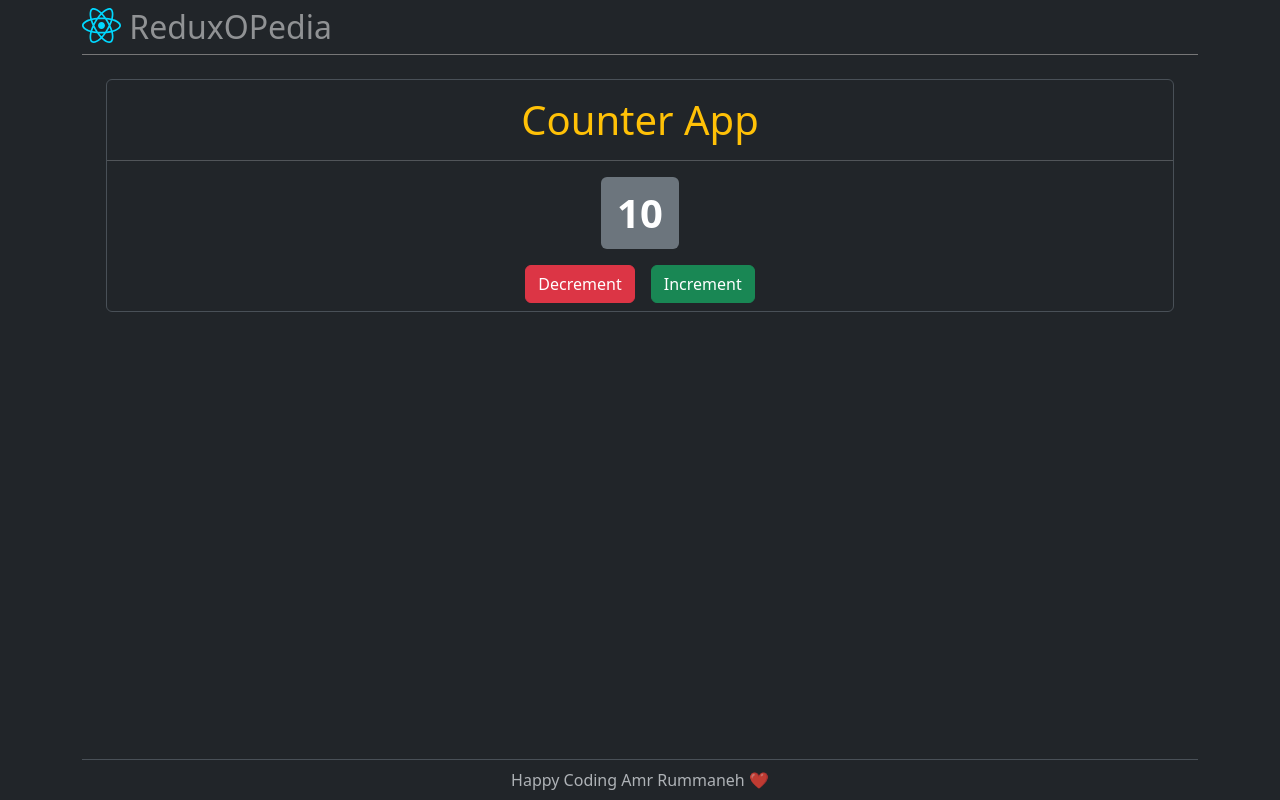
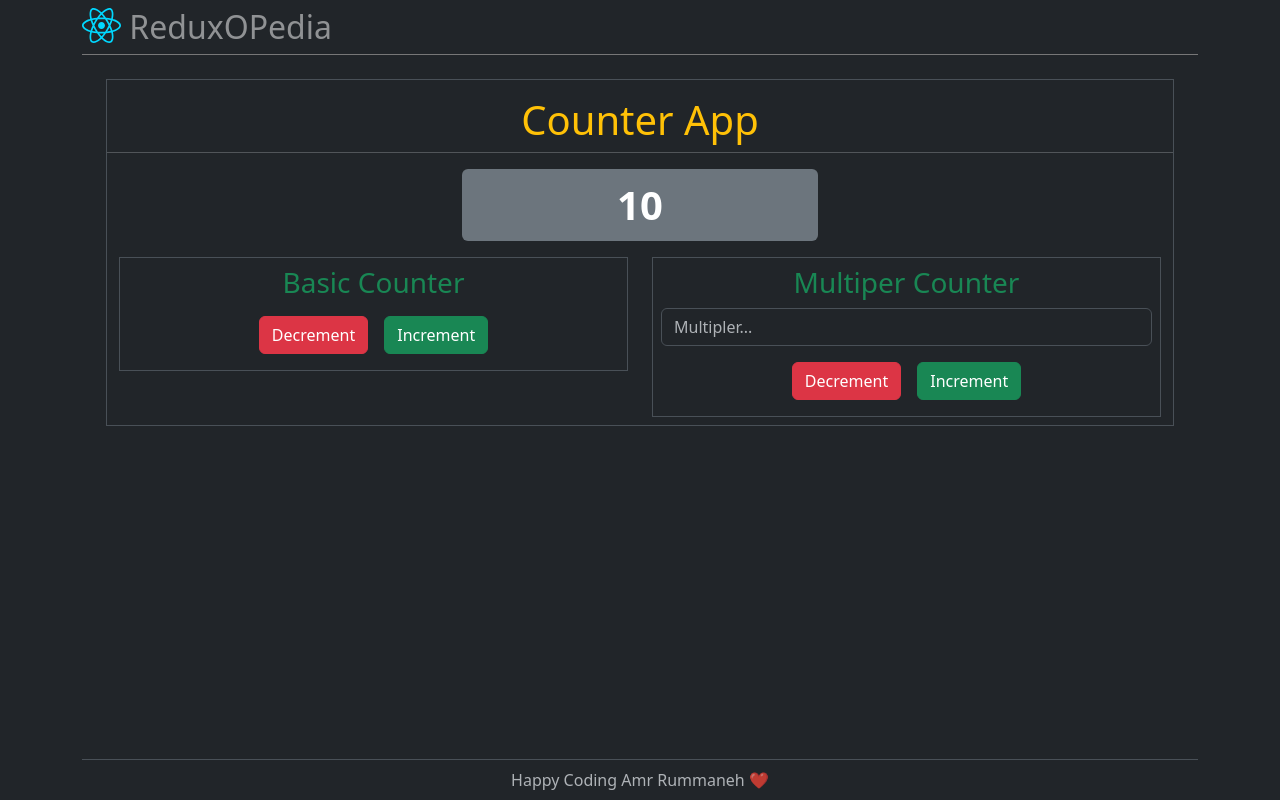
Before and after one commit to amrrummaneh/reducxopedia, a React (Vite) app: page / in a window 1280 px wide. Built offline with nearby package versions, Linux system fonts and the light colour scheme.

Commit message:
Counter Multiplier

```diff
--- a/src/components/Counter.jsx
+++ b/src/components/Counter.jsx
@@ -1,25 +1,61 @@
 import { useSelector, useDispatch } from "react-redux";
-import { increment, decrement } from "../redux/slice/counterSlice";
+import { useState } from "react";
+import {
+  increment,
+  decrement,
+  incrementMultipler,
+  decrementMultipler,
+} from "../redux/slice/counterSlice";
 
 function Counter() {
   const count = useSelector((state) => state.counterStore.count);
   const dispatch = useDispatch();
+  const [multiplier, setMultiplier] = useState("");
+
   return (
-    <div className="m-4 rounded border text-center">
+    <div className="m-4 row border text-center">
       <h1 className="text-warning pt-3">Counter App</h1>
       <hr />
-      <div className="pb-2">
-        <span className="badge bg-secondary fs-1 p-3 mb-3">{count}</span>
-        <div>
+      <span className="col-4 offset-4 badge bg-secondary fs-1 p-3 mb-3">
+        {count}
+      </span>
+      <div className="pb-2 col-6">
+        <div className="border p-2">
+          <p className="text-success h3">Basic Counter</p>
           <button
-            className="btn btn-danger mx-2"
+            className="btn btn-danger m-2"
             onClick={() => dispatch(decrement())}
           >
             Decrement
           </button>
           <button
             onClick={() => dispatch(increment())}
-            className="btn btn-success mx-2"
+            className="btn btn-success m-2"
+          >
+            Increment
+          </button>
+        </div>
+      </div>
+
+      <div className="pb-2 col-6">
+        <div className="border p-2">
+          <p className="text-success h3">Multiper Counter</p>
+          <input
+            type="text"
+            placeholder="Multipler... "
+            className="form-control my-2"
+            value={multiplier}
+            onChange={(e) => setMultiplier(e.target.value)}
+          />
+          <button
+            className="btn btn-danger m-2"
+            onClick={() => dispatch(decrementMultipler(multiplier))}
+          >
+            Decrement
+          </button>
+          <button
+            onClick={() => dispatch(incrementMultipler(multiplier))}
+            className="btn btn-success m-2"
           >
             Increment
           </button>
--- a/src/redux/slice/counterSlice.js
+++ b/src/redux/slice/counterSlice.js
@@ -12,8 +12,15 @@ export const counterSlice = createSlice({
     decrement: (state) => {
       state.count -= 1;
     },
+    incrementMultipler: (state, action) => {
+      state.count += Number(action.payload);
+    },
+    decrementMultipler: (state, action) => {
+      state.count -= Number(action.payload);
+    },
   },
 });
 
-export const { increment, decrement } = counterSlice.actions;
+export const { increment, decrement, incrementMultipler, decrementMultipler } =
+  counterSlice.actions;
 export const counterReducer = counterSlice.reducer;
```
